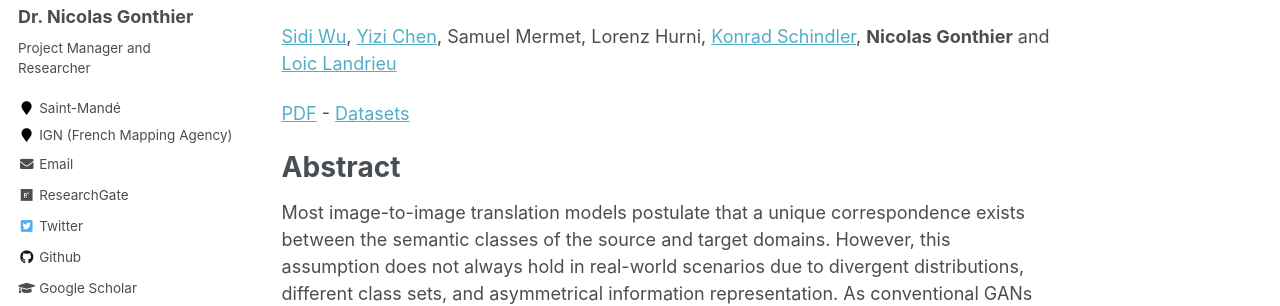
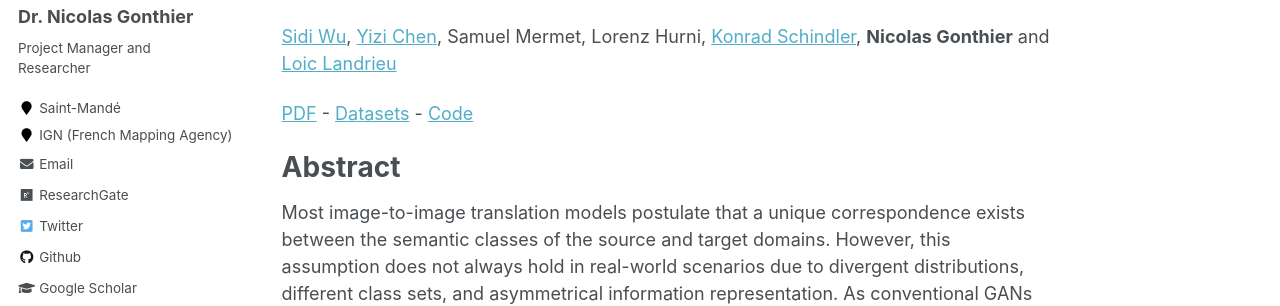
Before and after one commit to ngonthier/ngonthier.github.io, a Jekyll site: the page built from _publications/2024_04_StegoGAN.md, in a window 1280 px wide and 900 px high. Shown: the part 297-603 px from the top of the window. Built offline with Jekyll 4.4.1, drawn with Linux system fonts in a browser that asks for light colours; some web fonts are replaced.

Commit message:
Update 2024_04_StegoGAN.md

```diff
--- a/_publications/2024_04_StegoGAN.md
+++ b/_publications/2024_04_StegoGAN.md
@@ -12,7 +12,7 @@ citation: 'Wu S. (2024). &quot;StegoGAN: Leveraging Steganography for Non-Biject
 
 [Sidi Wu](https://scholar.google.com/citations?user=-QdAfx0AAAAJ&hl=en), [Yizi Chen](https://www.umr-lastig.fr/yizi-chen/), Samuel Mermet, Lorenz Hurni, [Konrad Schindler](https://igp.ethz.ch/personen/person-detail.html?persid=143986), **Nicolas Gonthier** and [Loic Landrieu](https://loiclandrieu.com/)
 
-[PDF](https://arxiv.org/pdf/2403.20142.pdf) - [Datasets](https://zenodo.org/records/10839841)
+[PDF](https://arxiv.org/pdf/2403.20142.pdf) - [Datasets](https://zenodo.org/records/10839841) - [Code](https://github.com/sian-wusidi/StegoGAN)
 
 Abstract
 ======
```
